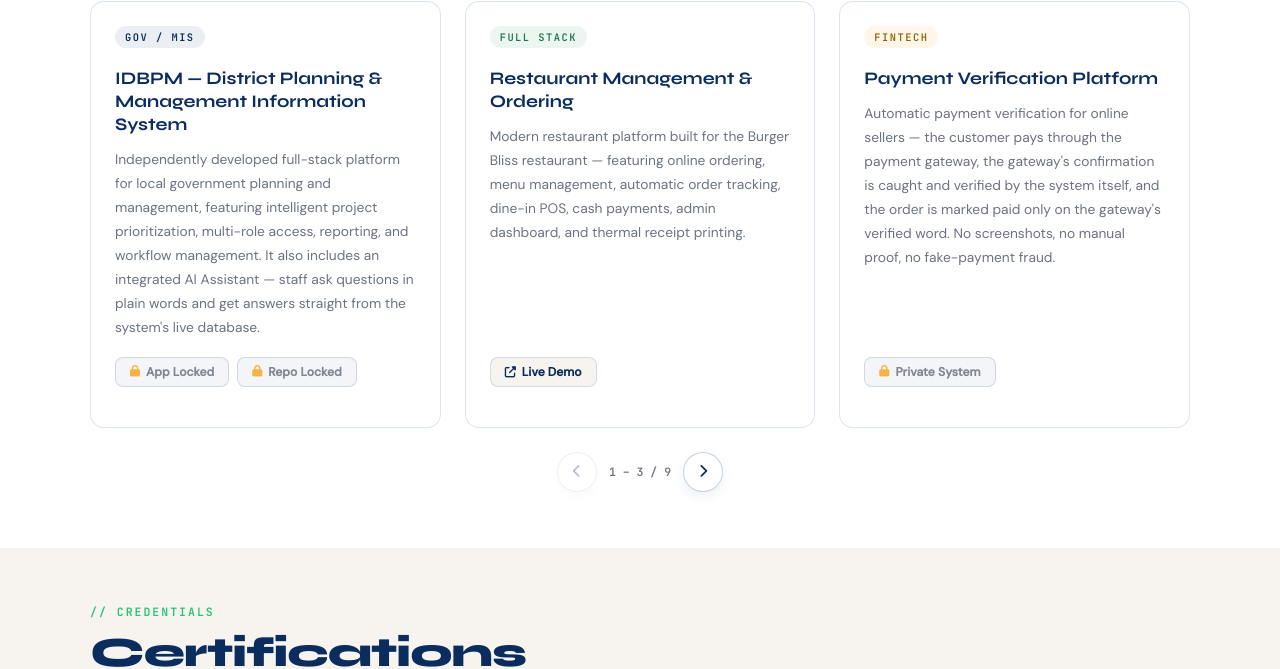
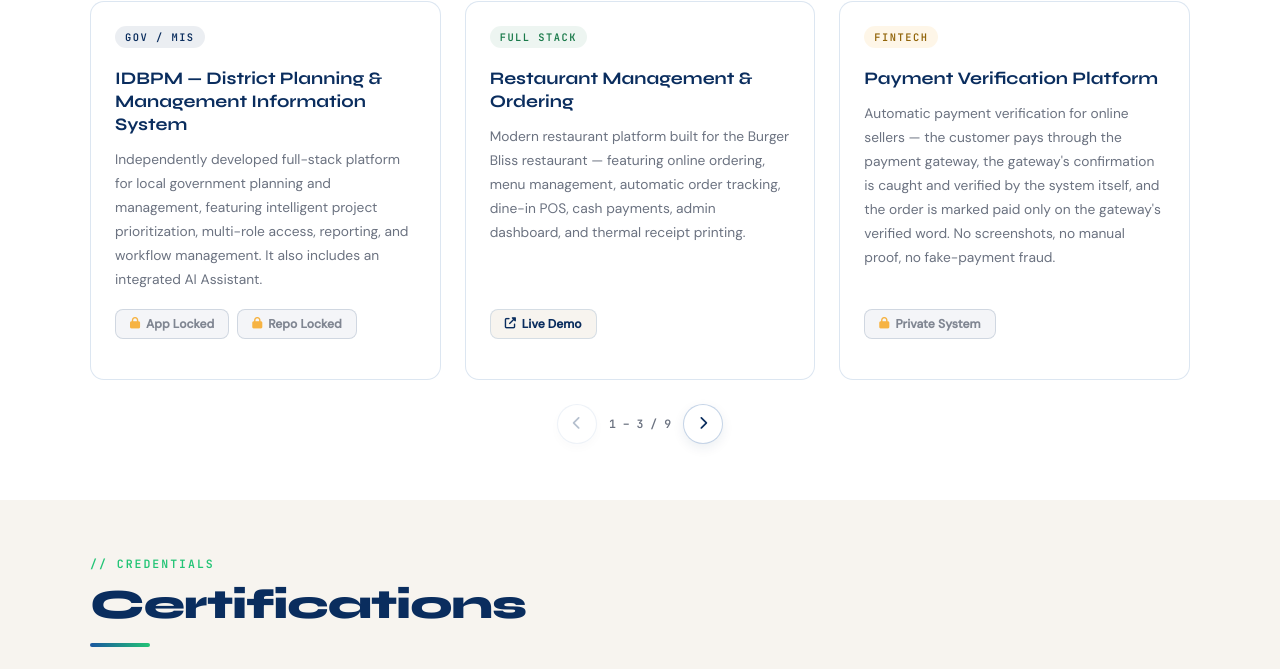
Before and after one commit to harisyar-ai/harisyar-ai, a plain HTML site: page index.html in a window 1280 px wide. Shown: the part 2481-3150 px from the top of the page. Drawn offline with Linux system fonts and the light colour scheme.

Commit message:
IDBPM card: end description at 'integrated AI Assistant'

```diff
--- a/index.html
+++ b/index.html
@@ -1601,7 +1601,7 @@
         <div class="project-body">
           <div class="project-title">IDBPM — District Planning &amp; Management Information System</div>
           <p class="project-desc">
-            Independently developed full-stack platform for local government planning and management, featuring intelligent project prioritization, multi-role access, reporting, and workflow management. It also includes an integrated AI Assistant — staff ask questions in plain words and get answers straight from the system's live database.
+            Independently developed full-stack platform for local government planning and management, featuring intelligent project prioritization, multi-role access, reporting, and workflow management. It also includes an integrated AI Assistant.
           </p>
           <div class="project-links">
             <span class="proj-link proj-link-locked" title="Access restricted — governmental platform">
```
